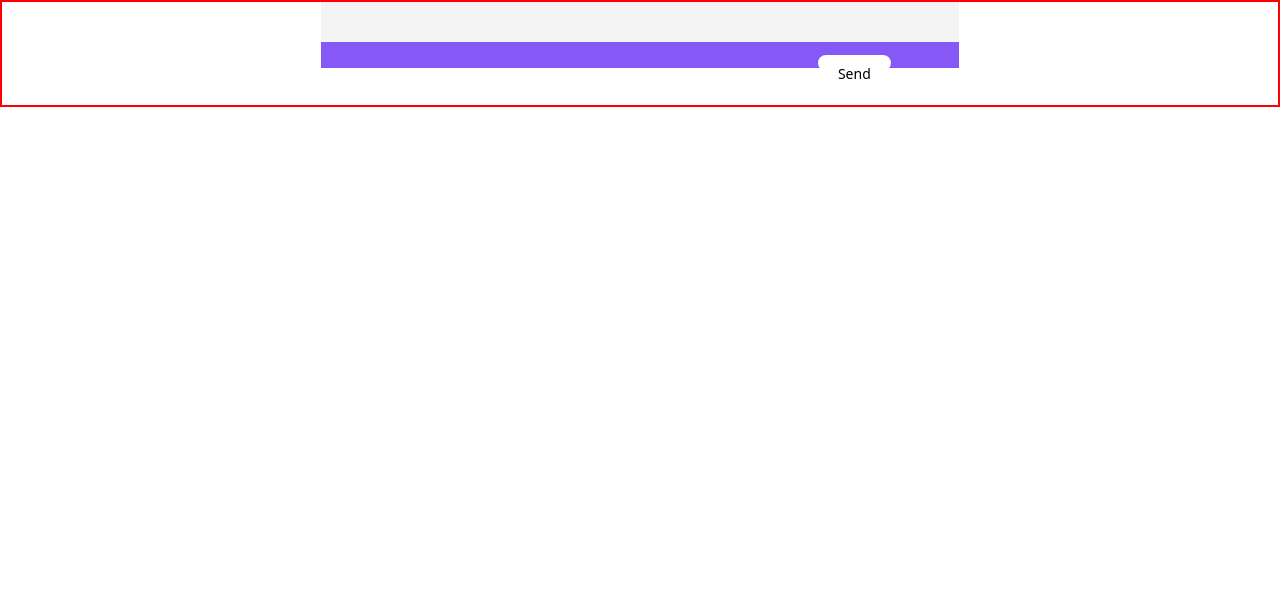
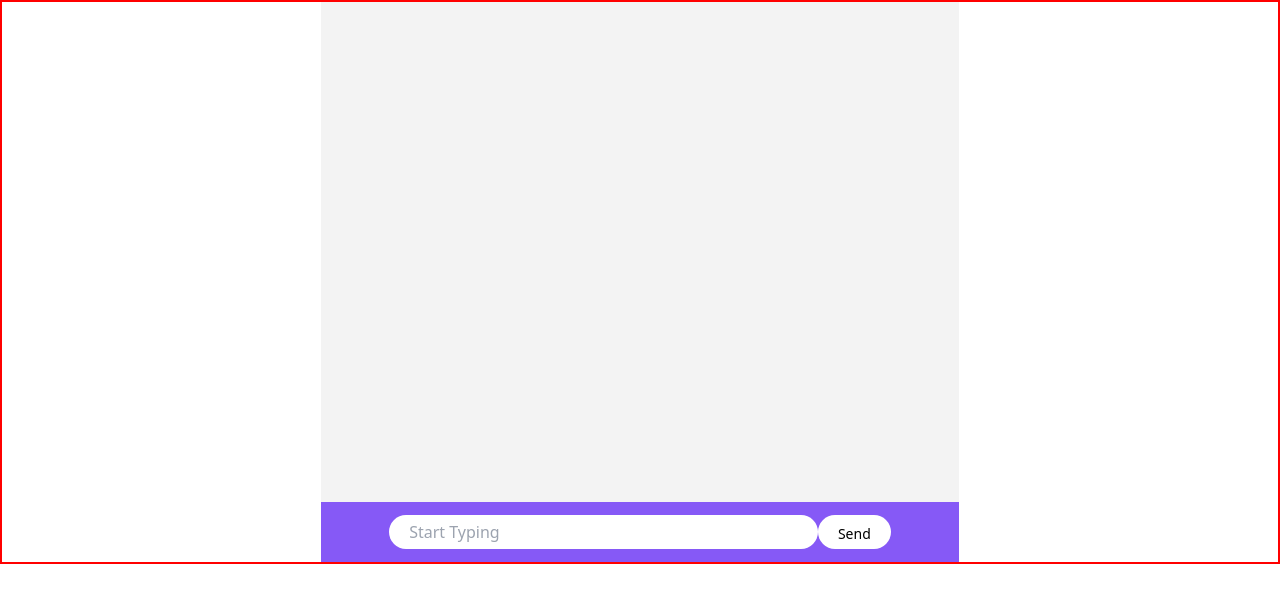
Before and after one commit to alic-xc/frontend-chat-ui, a React (Vite) app: page / in a window 1280 px wide. Both pictures are taken after a click on the button "Login". Shown: the top 602 px of the page. Built offline with nearby package versions, Linux system fonts and the light colour scheme.

Commit message:
Update: add scoll to bottom feature when a  new message drop or on login

```diff
--- a/src/App.jsx
+++ b/src/App.jsx
@@ -46,6 +46,8 @@ const ChatUI = ({username}) => {
     const [chat, setChat] = React.useState()
     const fetchedRecentChat = React.useRef(false)
     const [refreshChat, setRefreshChat] = React.useState(true)
+    const bottomRef = React.useRef(null);
+    const pagination = React.useRef(5)
 
     React.useEffect( () => {
         if(!fetchedRecentChat.current){
@@ -54,14 +56,13 @@ const ChatUI = ({username}) => {
 
         }
         if(refreshChat){
-            const data = getAllChats()
+            const data = getAllChats(pagination)
             setMessages(data)
             setRefreshChat(false)
-            console.log(data)
         }
+        scroll()
 
     }, [messages, refreshChat])
-
 
     const handleChat = () => {
         const  data = JSON.parse(localStorage.getItem('messages'))
@@ -70,21 +71,34 @@ const ChatUI = ({username}) => {
             "content": chat
         }
         data.push(newMessage)
+        setChat('')
+        setMessages(prevState => ([ ...prevState, newMessage]))
         localStorage.setItem('messages', JSON.stringify(data))
+
+    }
+    const scroll =  () => {
+        bottomRef.current?.scrollIntoView({behavior: 'smooth'})
     }
 
     const storageEventHandler = function() {
-        console.log("lkkk")
         setRefreshChat(true)
     }
 
     return (
         <div className='flex justify-center border-[red] border-2 flex-1 max-h-screen'>
             <div className='basis-1/2 xs:basis-full'>
-                <div className='border-1 max-h-[90%] p-5 overflow-y-auto bg-[#f3f3f3]'>
-                    {messages?.map( message => <MessageUI message={message} /> ) }
+                <div style={{overflow: 'scroll'}} className='border-1 h-[500px] p-5 bg-[#f3f3f3]'>
+                    {messages?.map( message => {
+                        let active = false
+                        if(message.name === username){
+                            active = true
+                        }
+                        return <MessageUI message={message} active= { active } />
+                    }
+                    ) }
+                    <div ref={bottomRef} />
                 </div>
-                <div className='flex justify-space place-content-center p-[2%] h-[8%] bg-[#8659f6]'>
+                <div  className='flex justify-space place-content-center p-[2%] h-[60px] bg-[#8659f6]'>
                     <input value={chat} onChange={ (e) => setChat(e.target.value) }  className='w-[70%] rounded-full pl-5' placeholder='Start Typing'/>
                     <button onClick={handleChat} className='rounded-full px-5 py-2 bg-white text-[14px]'>Send</button>
                 </div>
```
